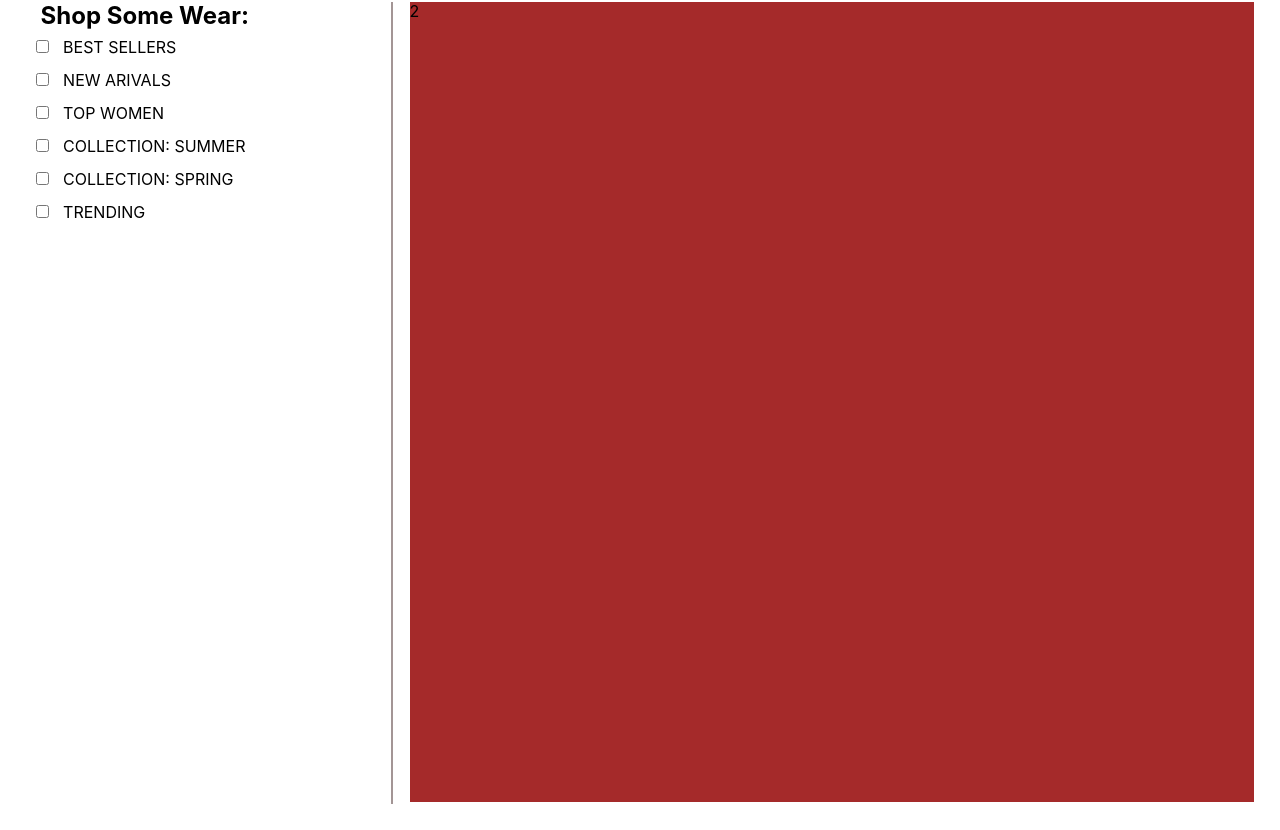
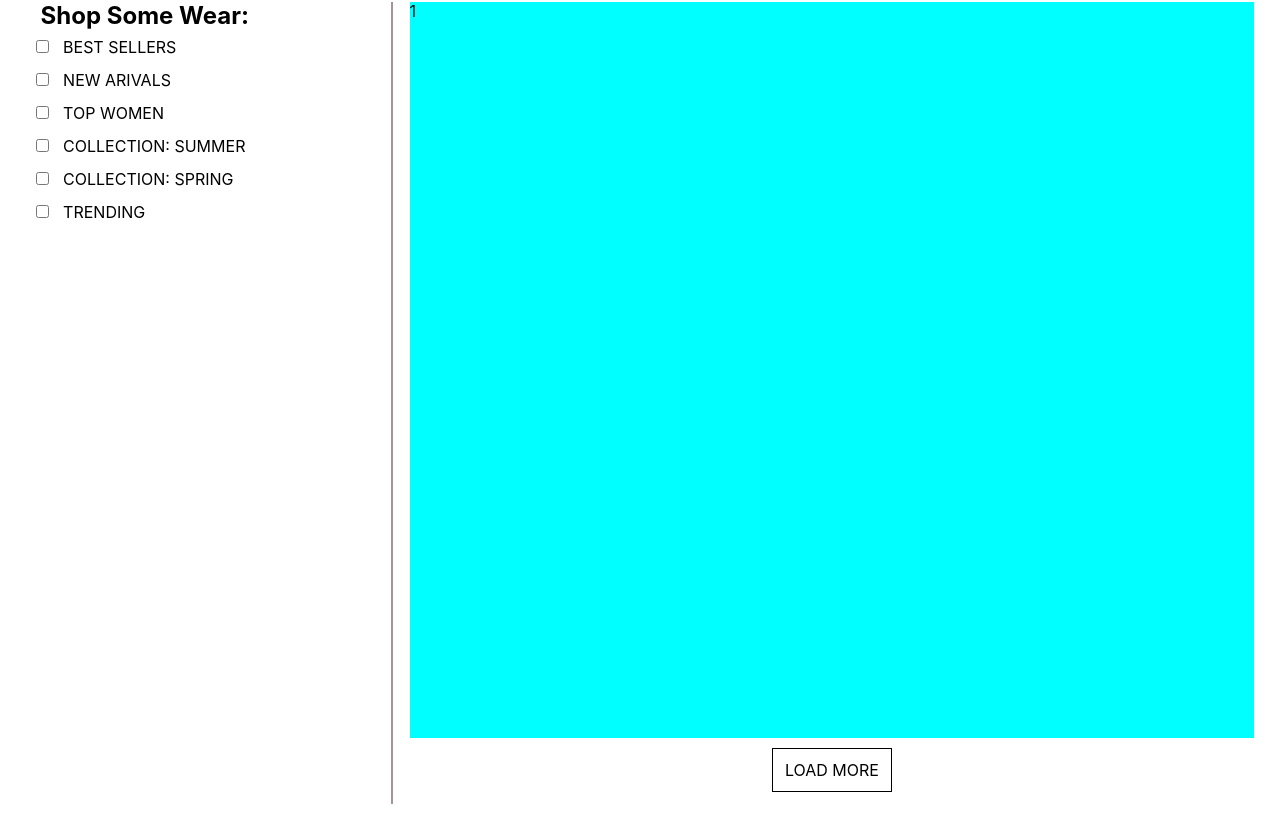
Before and after one commit to MohamedAmineYousfi/Front-Side-KA, a React (Create React App) app in the folder front-react/: page / in a window 1280 px wide. Shown: the part 1481-2311 px from the top of the page. Built offline with nearby package versions, Linux system fonts and the light colour scheme.

Commit message:
load more button done

```diff
--- a/front-react/public/index.html
+++ b/front-react/public/index.html
@@ -7,7 +7,7 @@
     <meta name="theme-color" content="#000000" />
     <meta
       name="description"
-      content="Web site created using create-react-app"
+      content="Kamergi audio sono tunisie materiel casque baffle table mixage"
     />
     <link rel="apple-touch-icon" href="%PUBLIC_URL%/l71281843_131624141561347_2249621479287160832_n.jpg" />
 
--- a/front-react/src/components/pages/Home.js
+++ b/front-react/src/components/pages/Home.js
@@ -27,7 +27,15 @@ function Home() {
           </div>
 
           </div>
-        <div className="listofImages">2</div>
+        <div className="listofImages">
+          <div className="blockOfImages">1</div>
+          <div className="loadMore">
+            <span>
+
+            LOAD MORE
+            </span>
+          </div>
+        </div>
       </div>
     </>
   );
--- a/front-react/src/style/css/sideBar.css
+++ b/front-react/src/style/css/sideBar.css
@@ -20,7 +20,6 @@
 }
 
 .sideBar .listofImages {
-  background-color: brown;
   width: 66vw;
 }
 
@@ -48,3 +47,35 @@
   padding: 15px;
   margin: 10px;
 }
+.listofImages {
+  display: flex;
+  align-items: center;
+  justify-content: space-between;
+  flex-direction: column;
+}
+
+.blockOfImages {
+  background-color: aqua;
+  flex: 0.92;
+}
+.loadMore {
+  flex: 0.08;
+  display: flex;
+  align-items: center;
+  justify-content: center;
+}
+.blockOfImages,
+.loadMore {
+  width: 100%;
+}
+
+.loadMore span {
+  border: 1px solid black;
+  background-color: transparent;
+  padding: 1.5vh;
+}
+
+.loadMore :hover {
+  background-color: black;
+  color: white;
+}
```
